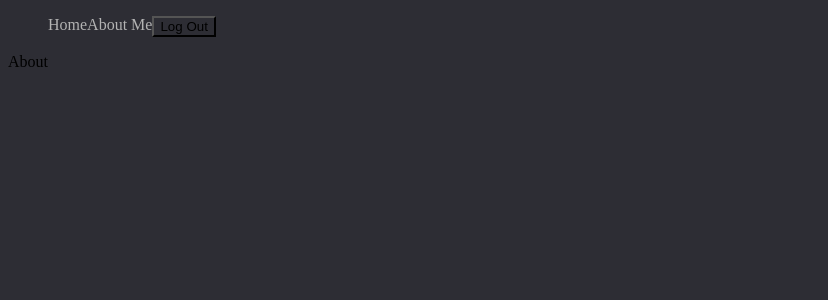
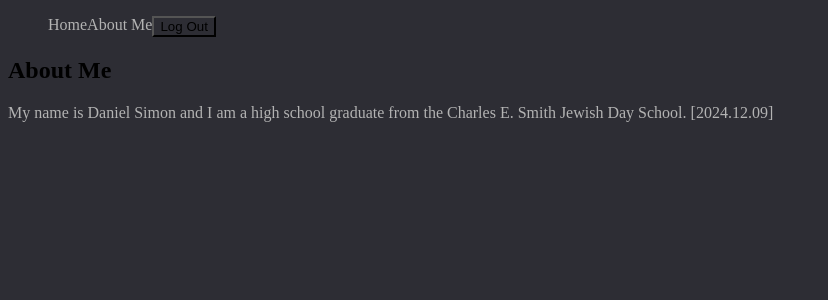
Before and after one commit to danieljsimon33/portfolio-project, a React (Vite) app in the folder frontend/: page /about in a window 1280 px wide. Shown: the top 300 px of the page, without its empty margins (0-828 px from the left). Built offline with nearby package versions, Linux system fonts and the light colour scheme.

Commit message:
adding content to about page

```diff
--- a/frontend/src/components/about/About.jsx
+++ b/frontend/src/components/about/About.jsx
@@ -1,3 +1,11 @@
 export default function About() {
-  return <div className="page-container">About</div>;
+  return (
+    <div className="page-container">
+      <h2>About Me</h2>
+      {/* prettier-ignore */}
+      <p>
+        My name is Daniel Simon and I am a high school graduate from the Charles E. Smith Jewish Day School.  [2024.12.09]
+      </p>
+    </div>
+  );
 }
```
